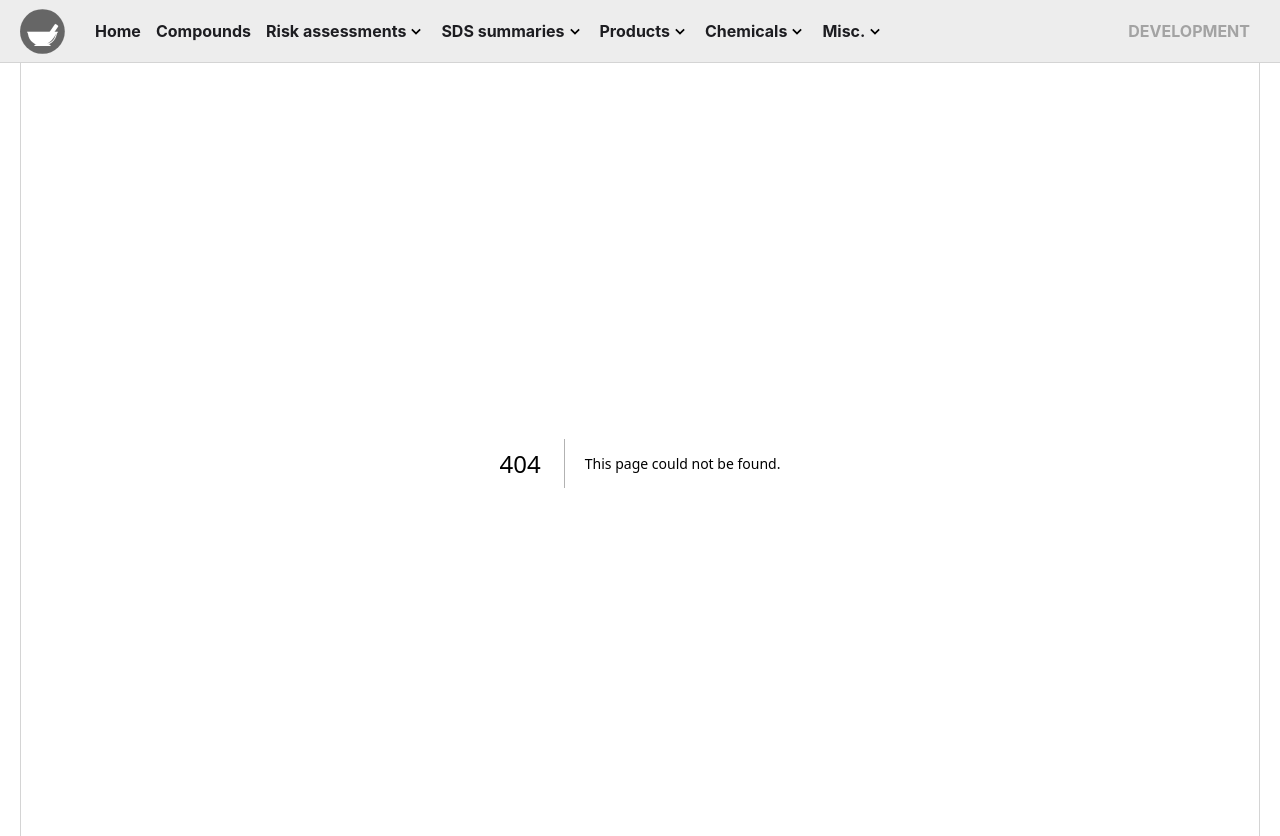
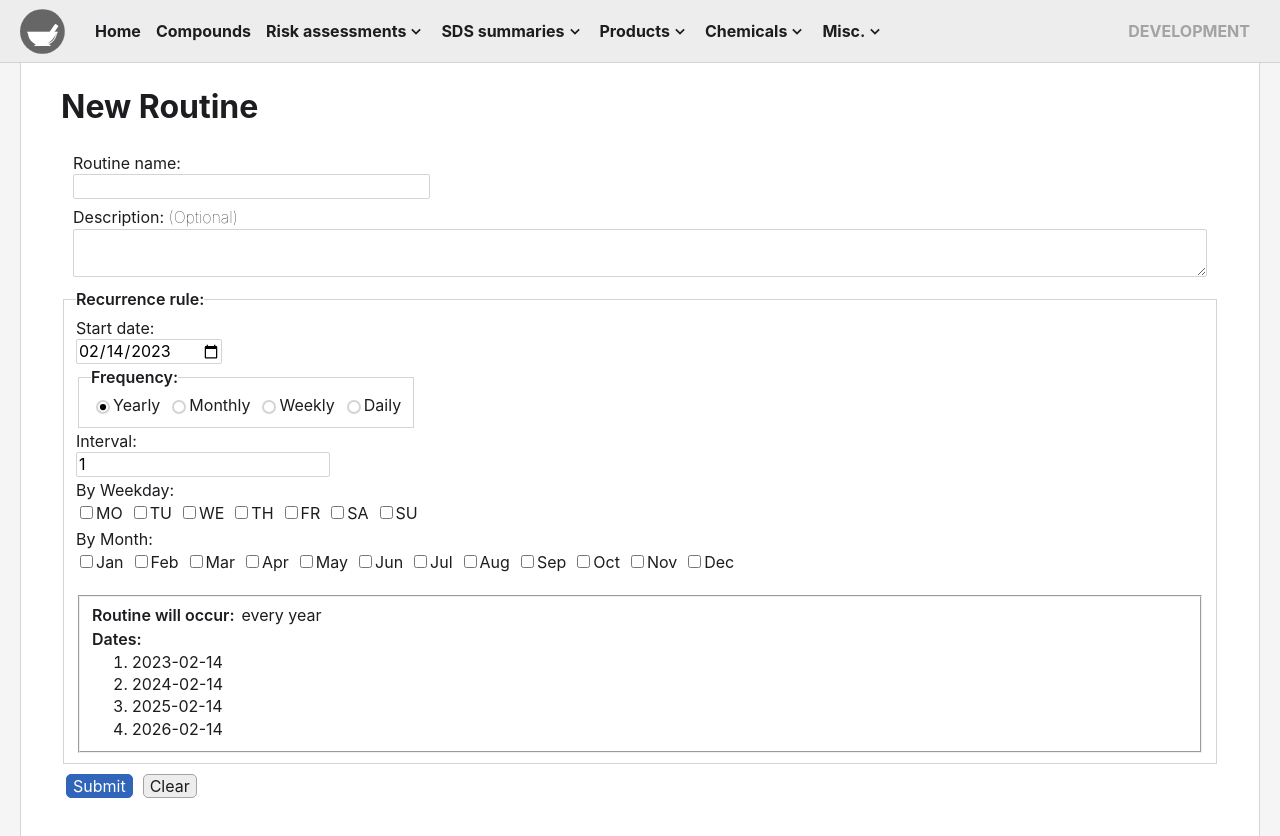
Before and after one commit to mmtandoc/compounding-helper, a Next.js app: page /routines/new in a window 1280 px wide. Before the commit this address had no page. Shown: the top 836 px of the page. Built offline with nearby package versions, Linux system fonts and the light colour scheme.

Commit message:
Implement RoutineEntry page

```diff
--- /dev/null
+++ b/components/routine/RoutineEntry/RecurrenceEntry.tsx
@@ -0,0 +1,160 @@
+import { capitalize } from "lodash"
+import { useMemo } from "react"
+import { Frequency, RRule } from "rrule"
+
+import { Fieldset, FormGroup, Input, RhfRadioGroup } from "components/ui/forms"
+import {
+  NullPartialRecurrenceRuleFields,
+  monthNames,
+  recurrenceRuleSchema,
+  weekdayNames,
+} from "lib/fields"
+import { NestedForm } from "lib/rhf/nestedForm"
+import { toIsoDateString } from "lib/utils"
+
+interface RecurrenceEntryProps {
+  nestedFormMethods: NestedForm<NullPartialRecurrenceRuleFields>
+}
+
+const RecurrenceEntry = ({ nestedFormMethods }: RecurrenceEntryProps) => {
+  const { register, watch } = nestedFormMethods
+
+  const { frequency, interval, startDate, byMonth, byWeekday } = watch(
+    nestedFormMethods.path(),
+  )
+
+  const rrule = useMemo(() => {
+    const result = recurrenceRuleSchema.safeParse({
+      startDate,
+      frequency,
+      interval,
+      byMonth,
+      byWeekday,
+    })
+
+    if (result.success) {
+      const splitDate = result.data?.startDate
+        ?.split("-")
+        .map((val) => Number(val))
+
+      return new RRule({
+        dtstart:
+          result.data.startDate && splitDate
+            ? new Date(`${result.data.startDate}T00:00:00.000`) //datetime(splitDate[0], splitDate[1], splitDate[2])
+            : undefined,
+        freq: result.data.frequency ?? undefined,
+        byweekday: result.data.byWeekday ?? undefined,
+        bymonth: result.data.byMonth ?? undefined,
+        interval: result.data.interval ?? undefined,
+      })
+    }
+
+    return null
+  }, [byMonth, byWeekday, frequency, interval, startDate])
+
+  return (
+    <Fieldset className="recurrence-fieldset" legend="Recurrence rule:">
+      <FormGroup>
+        <label htmlFor="start-date">Start date:</label>
+        <Input
+          id="start-date"
+          type="date"
+          {...register(nestedFormMethods.path("startDate"))}
+        />
+      </FormGroup>
+      <FormGroup row>
+        <Fieldset legend="Frequency:" className="frequency">
+          <RhfRadioGroup
+            name={nestedFormMethods.path("frequency")}
+            valueAsNumber={true}
+            radioOptions={Object.entries(Frequency)
+              .filter((entry): entry is [string, Frequency] =>
+                isNaN(parseInt(entry[0])),
+              )
+              .filter((_, freq) => freq <= Frequency.DAILY)
+              .map(([name, val]) => [val, capitalize(name)])}
+          />
+        </Fieldset>
+      </FormGroup>
+      <FormGroup>
+        <label htmlFor="interval">Interval:</label>
+        <Input
+          type="number"
+          id="interval"
+          {...register(nestedFormMethods.path("interval"), {
+            valueAsNumber: true,
+          })}
+          min={1}
+          size={3}
+        />
+      </FormGroup>
+      <FormGroup>
+        <label htmlFor="by-weekday">By Weekday:</label>
+        <FormGroup row>
+          {weekdayNames.map((name, i) => (
+            <label key={i} style={{ display: "flex" }}>
+              <Input
+                type="checkbox"
+                {...register(nestedFormMethods.path("byWeekday"), {
+                  setValueAs: (val) => (val === false ? null : val),
+                })}
+                value={name}
+              />
+              <span>{name}</span>
+            </label>
+          ))}
+        </FormGroup>
+      </FormGroup>
+      <FormGroup>
+        <label htmlFor="by-month">By Month:</label>
+        <FormGroup row>
+          {monthNames.map((name, i) => (
+            <label key={i} style={{ display: "flex" }}>
+              <Input
+                type="checkbox"
+                {...register(nestedFormMethods.path("byMonth"), {
+                  setValueAs: (val) => (val === false ? null : val),
+                })}
+                value={name}
+              />
+              <span>{name}</span>
+            </label>
+          ))}
+        </FormGroup>
+      </FormGroup>
+      {rrule !== null && (
+        <fieldset className="example">
+          <FormGroup row>
+            <span className="label">Routine will occur:</span>
+            <span>{rrule.toText()}</span>
+          </FormGroup>
+          <FormGroup>
+            <span className="label">Dates:</span>
+            <ol>
+              {rrule
+                .all((_, len) => len < 4)
+                .map((d, i) => (
+                  <li key={i}>{toIsoDateString(d)}</li>
+                ))}
+            </ol>
+          </FormGroup>
+        </fieldset>
+      )}
+      <style jsx global>{`
+        .example {
+          margin-top: 2rem;
+
+          ol {
+            margin-block: 0;
+          }
+        }
+
+        .frequency {
+          width: min-content;
+        }
+      `}</style>
+    </Fieldset>
+  )
+}
+
+export default RecurrenceEntry
--- /dev/null
+++ b/components/routine/RoutineEntry/RoutineEntry.tsx
@@ -0,0 +1,47 @@
+import { UseFormReturn } from "react-hook-form"
+
+import { FormGroup, Input, TextArea } from "components/ui/forms"
+import { NullPartialRoutineFields } from "lib/fields"
+import { nestedForm } from "lib/rhf/nestedForm"
+import { DataEntryComponent } from "types/common"
+
+import RecurrenceEntry from "./RecurrenceEntry"
+
+type Props = {
+  formMethods: UseFormReturn<NullPartialRoutineFields>
+}
+
+const RoutineEntry: DataEntryComponent<NullPartialRoutineFields, Props> = (
+  props: Props,
+) => {
+  const { formMethods } = props
+
+  const { register } = formMethods
+
+  register("id")
+  return (
+    <>
+      <FormGroup>
+        <label htmlFor="routine-name">Routine name:</label>
+        <Input id="routine-name" type="text" {...register("name")} size={30} />
+      </FormGroup>
+      <FormGroup>
+        <label htmlFor="description" className="optional">
+          Description:
+        </label>
+        <TextArea id="description" {...register("description")} autoResize />
+      </FormGroup>
+      <RecurrenceEntry
+        nestedFormMethods={nestedForm(formMethods, "recurrenceRule")}
+      />
+      <style jsx>{`
+        label.optional::after {
+          content: " (Optional)";
+          font-weight: lighter;
+        }
+      `}</style>
+    </>
+  )
+}
+
+export default RoutineEntry
--- /dev/null
+++ b/components/routine/RoutineEntry/index.ts
@@ -0,0 +1 @@
+export { default } from "./RoutineEntry"
--- /dev/null
+++ b/pages/routines/new.tsx
@@ -0,0 +1,36 @@
+import { GetStaticProps } from "next"
+import { Frequency } from "rrule"
+
+import CreateForm from "components/common/data-pages/CreateForm"
+import RoutineEntry from "components/routine/RoutineEntry"
+import { NullPartialRoutineFields, routineSchema } from "lib/fields"
+import { toIsoDateString } from "lib/utils"
+import { NextPageWithLayout } from "types/common"
+
+const defaultValues: NullPartialRoutineFields = {
+  name: null,
+  description: null,
+  recurrenceRule: {
+    startDate: toIsoDateString(new Date()),
+    frequency: Frequency.YEARLY,
+    interval: 1,
+  },
+}
+
+const NewRoutine: NextPageWithLayout = () => {
+  return (
+    <CreateForm
+      schema={routineSchema}
+      dataName="routine"
+      defaultValues={defaultValues}
+      apiEndpointPath="/api/routines"
+      entryComponent={RoutineEntry}
+    />
+  )
+}
+
+export const getStaticProps: GetStaticProps = () => ({
+  props: { title: "New Routine" },
+})
+
+export default NewRoutine
```
